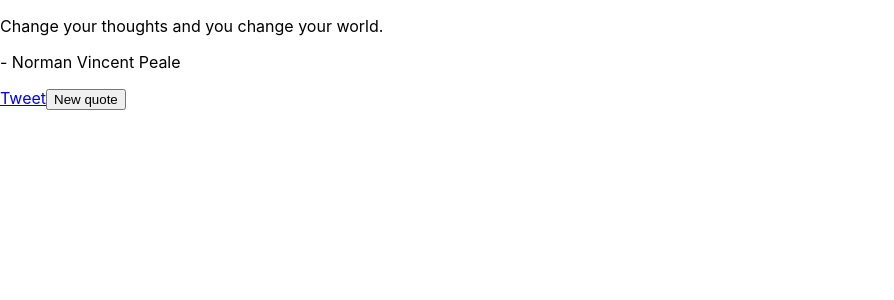
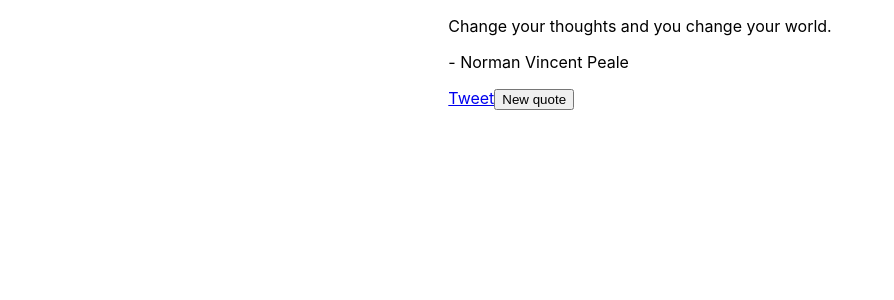
Before and after one commit to anandxs/random-quote-machine, a React (Create React App) app: page / in a window 1280 px wide. Shown: the top 300 px of the page, without its empty margins (0-894 px from the left). Built offline with nearby package versions, Linux system fonts and the light colour scheme.

Commit message:
centered wrapper
added README.md

```diff
--- a/src/App.css
+++ b/src/App.css
@@ -1,4 +1,7 @@
-
+#wrapper {
+  display: flex;
+  justify-content: center;
+}
 
 /* default styling
 
--- a/src/App.js
+++ b/src/App.js
@@ -45,7 +45,7 @@
     const link = 'https://twitter.com/intent/tweet?hashtags=quotes&text=%20"' + this.state.quoteList[this.state.quoteNumber].quote.split(' ').join("%20") + '"%20' + this.state.quoteList[this.state.quoteNumber].author + "%20";
 
     return (
-      <div>
+      <div id="wrapper">
         <div id="quote-box">
           <p id="text">{this.state.quoteList[this.state.quoteNumber].quote}</p>
           <p id="author">{this.state.quoteList[this.state.quoteNumber].author}</p>
```
Also changed, not shown: src/README.md (added).
